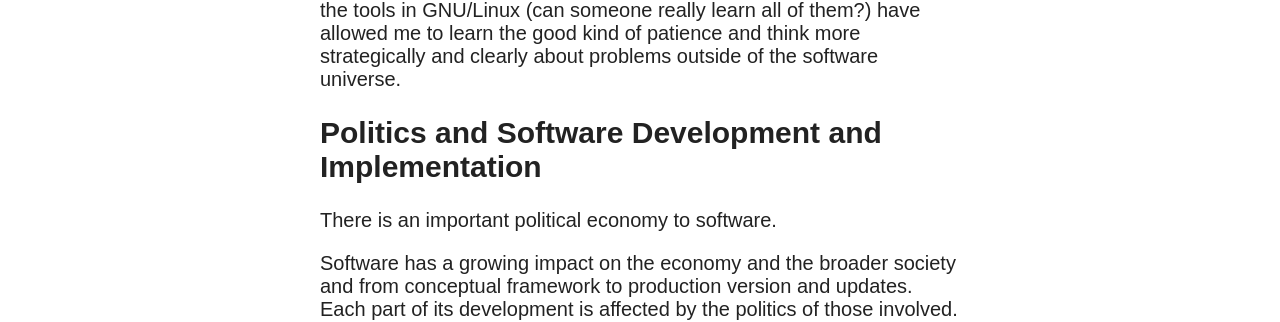
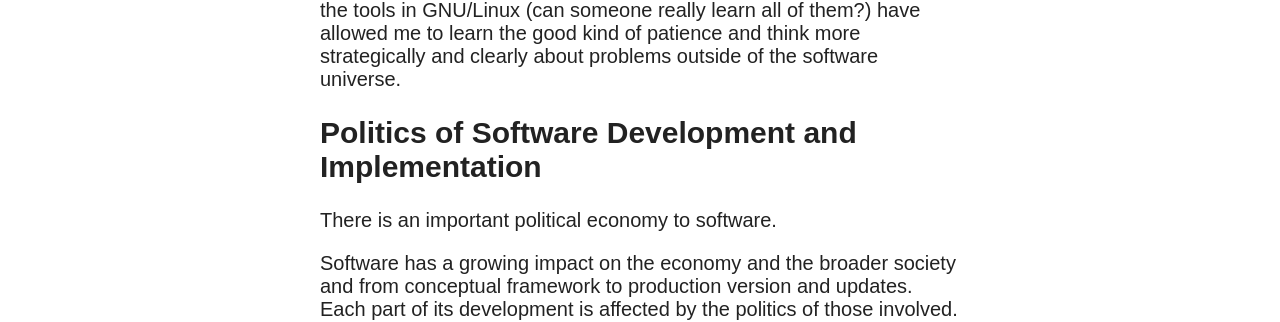
Before and after one commit to citizenspress/citizenspress.github.io, a Jekyll site: the page built from about.md, in a window 1280 px wide. Shown: the part 973-1295 px from the top of the page. Built offline with Jekyll 4.4.1, drawn with Linux system fonts in a browser that asks for light colours; nearby versions of some CDN libraries; comment, search, counter and statistics services are not loaded.

Commit message:
about update2

```diff
--- a/about.md
+++ b/about.md
@@ -17,7 +17,7 @@
 
 At the beginning, I saw software as a tool to support the projects I was working on. However, I did not know at the time that the new tools I set upon to learn would have such a major impact on my life outside of just using them for this or that project. Learning to code and using some of the tools in GNU/Linux (can someone really learn all of them?) have allowed me to learn the good kind of patience and think more strategically and clearly about problems outside of the software universe.
 
-# Politics and Software Development and Implementation
+# Politics of Software Development and Implementation
 
 There is an important political economy to software.
 
```
